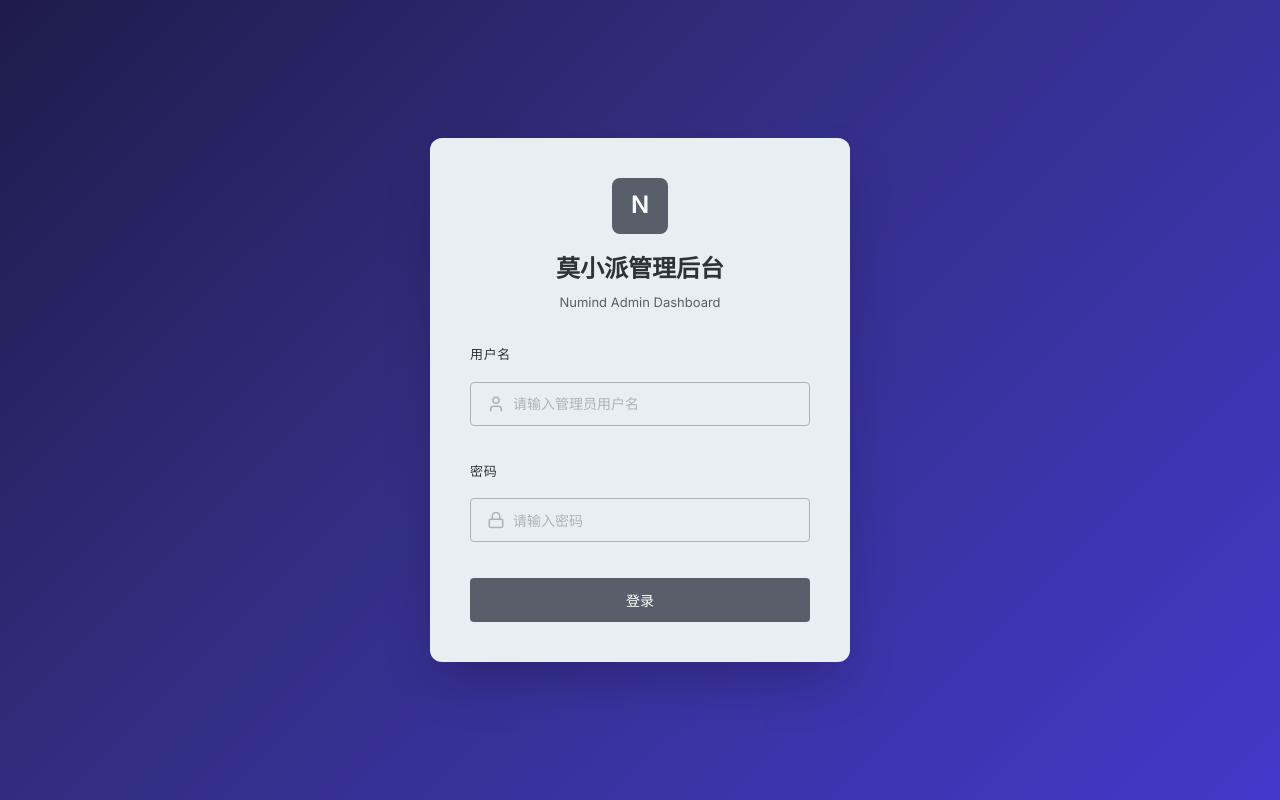
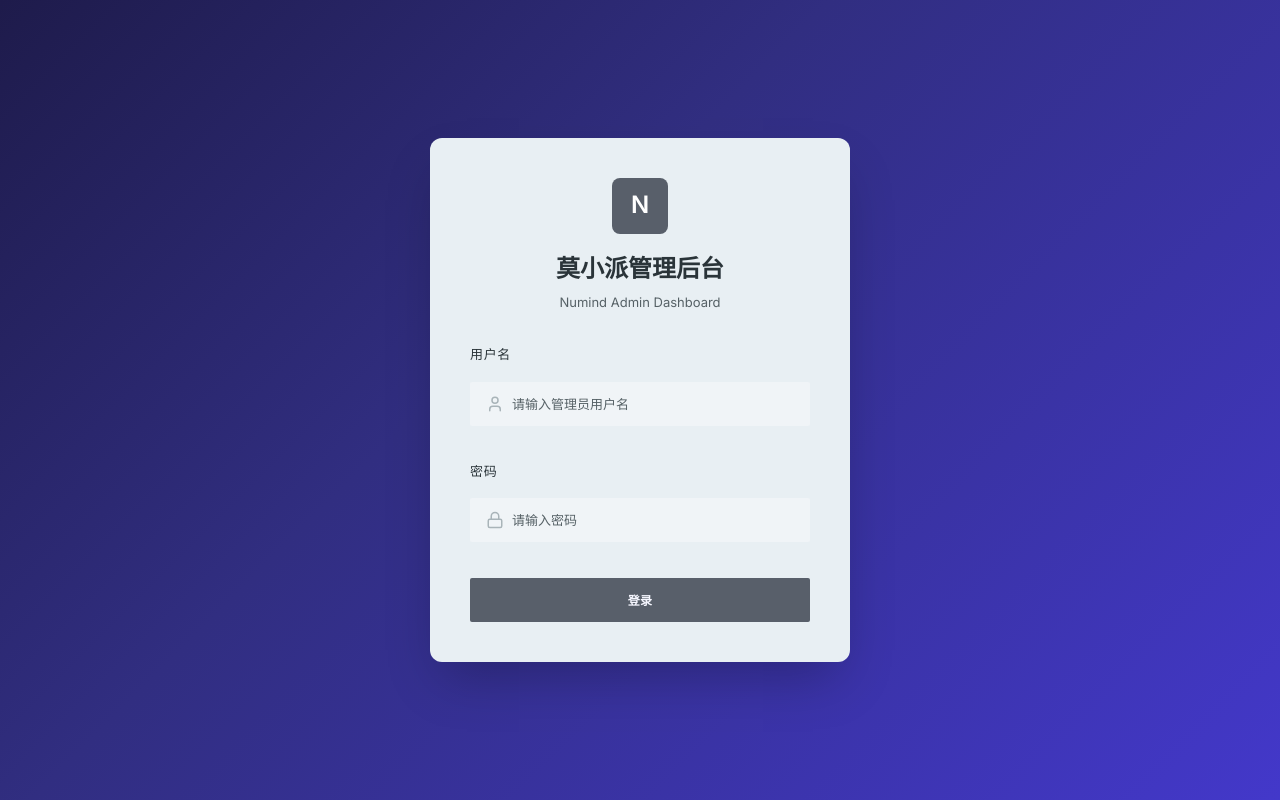
Before and after one commit to Into-the-Numind/numind-admin-web, a Vue app: page /login in a window 1280 px wide. Built offline with nearby package versions, Linux system fonts and the light colour scheme.

Commit message:
feat(style): update AdminLayout + form components to new design
- AppButton: uppercase labels, radius-sm, new variant colors
- AppInput: borderless surface-low bg, focus ring
- AppSelect: match AppInput style
- AdminLayout: bg token update

```diff
--- a/src/components/common/AppButton.vue
+++ b/src/components/common/AppButton.vue
@@ -1,19 +1,19 @@
 <script setup lang="ts">
 interface Props {
-  variant?: 'primary' | 'secondary' | 'danger' | 'ghost'
-  size?: 'sm' | 'md' | 'lg'
-  loading?: boolean
-  disabled?: boolean
-  block?: boolean
+  variant?: "primary" | "secondary" | "danger" | "ghost";
+  size?: "sm" | "md" | "lg";
+  loading?: boolean;
+  disabled?: boolean;
+  block?: boolean;
 }
 
 withDefaults(defineProps<Props>(), {
-  variant: 'primary',
-  size: 'md',
+  variant: "primary",
+  size: "md",
   loading: false,
   disabled: false,
-  block: false
-})
+  block: false,
+});
 </script>
 
 <template>
@@ -22,7 +22,7 @@ withDefaults(defineProps<Props>(), {
     :class="[
       `app-btn--${variant}`,
       `app-btn--${size}`,
-      { 'app-btn--block': block, 'app-btn--loading': loading }
+      { 'app-btn--block': block, 'app-btn--loading': loading },
     ]"
     :disabled="disabled || loading"
   >
@@ -37,8 +37,12 @@ withDefaults(defineProps<Props>(), {
   align-items: center;
   justify-content: center;
   gap: var(--space-2);
-  font-weight: 500;
-  border-radius: var(--radius-md);
+  border-radius: var(--radius-sm);
+  font-family: var(--font-label);
+  font-size: 12px;
+  font-weight: 700;
+  text-transform: uppercase;
+  letter-spacing: 0.02em;
   transition: all var(--transition-fast);
   white-space: nowrap;
   cursor: pointer;
@@ -52,55 +56,51 @@ withDefaults(defineProps<Props>(), {
 
 .app-btn--sm {
   padding: var(--space-1) var(--space-3);
-  font-size: var(--text-xs);
   height: 32px;
 }
 
 .app-btn--md {
   padding: var(--space-2) var(--space-4);
-  font-size: var(--text-sm);
   height: 38px;
 }
 
 .app-btn--lg {
   padding: var(--space-3) var(--space-6);
-  font-size: var(--text-base);
   height: 44px;
 }
 
 .app-btn--primary {
   background: var(--primary);
-  color: #fff;
+  color: var(--on-primary);
 }
 .app-btn--primary:hover:not(:disabled) {
   background: var(--primary-hover);
 }
 
 .app-btn--secondary {
-  background: var(--surface);
-  color: var(--text);
-  border-color: var(--border);
+  background: var(--surface-high);
+  color: var(--on-surface);
+  border: 1px solid rgba(169, 180, 185, 0.2);
 }
 .app-btn--secondary:hover:not(:disabled) {
-  background: var(--gray-50);
-  border-color: var(--gray-300);
+  background: var(--surface-highest);
 }
 
 .app-btn--danger {
   background: var(--danger);
-  color: #fff;
+  color: white;
 }
 .app-btn--danger:hover:not(:disabled) {
-  background: #DC2626;
+  background: var(--danger);
+  filter: brightness(0.9);
 }
 
 .app-btn--ghost {
   background: transparent;
-  color: var(--text-secondary);
+  color: var(--on-surface-variant);
 }
 .app-btn--ghost:hover:not(:disabled) {
-  background: var(--gray-100);
-  color: var(--text);
+  background: var(--surface-low);
 }
 
 .app-btn--block {
@@ -116,18 +116,29 @@ withDefaults(defineProps<Props>(), {
   width: 16px;
   height: 16px;
   border: 2px solid rgba(255, 255, 255, 0.3);
-  border-top-color: #fff;
+  border-top-color: var(--on-primary);
   border-radius: 50%;
   animation: spin 0.6s linear infinite;
 }
 
-.app-btn--secondary .spinner,
+.app-btn--secondary .spinner {
+  border-color: rgba(169, 180, 185, 0.3);
+  border-top-color: var(--tertiary);
+}
+
+.app-btn--danger .spinner {
+  border-color: rgba(255, 255, 255, 0.3);
+  border-top-color: white;
+}
+
 .app-btn--ghost .spinner {
-  border-color: var(--gray-300);
-  border-top-color: var(--primary);
+  border-color: rgba(169, 180, 185, 0.3);
+  border-top-color: var(--tertiary);
 }
 
 @keyframes spin {
-  to { transform: rotate(360deg); }
+  to {
+    transform: rotate(360deg);
+  }
 }
 </style>
--- a/src/components/common/AppInput.vue
+++ b/src/components/common/AppInput.vue
@@ -1,32 +1,35 @@
 <script setup lang="ts">
 interface Props {
-  modelValue: string
-  placeholder?: string
-  type?: 'text' | 'password' | 'email' | 'number' | 'tel' | 'url'
-  disabled?: boolean
-  size?: 'sm' | 'md' | 'lg'
-  label?: string
-  error?: string
+  modelValue: string;
+  placeholder?: string;
+  type?: "text" | "password" | "email" | "number" | "tel" | "url";
+  disabled?: boolean;
+  size?: "sm" | "md" | "lg";
+  label?: string;
+  error?: string;
 }
 
 withDefaults(defineProps<Props>(), {
-  placeholder: '',
-  type: 'text',
+  placeholder: "",
+  type: "text",
   disabled: false,
-  size: 'md',
+  size: "md",
   label: undefined,
-  error: undefined
-})
+  error: undefined,
+});
 
 defineEmits<{
-  'update:modelValue': [value: string]
-}>()
+  "update:modelValue": [value: string];
+}>();
 </script>
 
 <template>
   <div class="app-input-field">
     <label v-if="label" class="app-input-label">{{ label }}</label>
-    <div class="app-input-wrapper" :class="[`app-input--${size}`, { 'app-input-wrapper--error': !!error }]">
+    <div
+      class="app-input-wrapper"
+      :class="[`app-input--${size}`, { 'app-input-wrapper--error': !!error }]"
+    >
       <slot name="prefix" />
       <input
         class="app-input"
@@ -34,8 +37,10 @@ defineEmits<{
         :value="modelValue"
         :placeholder="placeholder"
         :disabled="disabled"
-        @input="$emit('update:modelValue', ($event.target as HTMLInputElement).value)"
-      >
+        @input="
+          $emit('update:modelValue', ($event.target as HTMLInputElement).value)
+        "
+      />
       <slot name="suffix" />
     </div>
     <p v-if="error" class="app-input-error">{{ error }}</p>
@@ -47,16 +52,16 @@ defineEmits<{
   display: flex;
   align-items: center;
   gap: var(--space-2);
-  background: var(--surface);
-  border: 1px solid var(--border);
-  border-radius: var(--radius-md);
-  transition: border-color var(--transition-fast), box-shadow var(--transition-fast);
+  background: var(--surface-low);
+  border: none;
+  border-radius: var(--radius-sm);
+  transition: box-shadow var(--transition-fast);
   overflow: hidden;
 }
 
 .app-input-wrapper:focus-within {
-  border-color: var(--primary);
-  box-shadow: 0 0 0 3px var(--primary-light);
+  outline: none;
+  box-shadow: 0 0 0 1px var(--tertiary);
 }
 
 .app-input {
@@ -64,17 +69,18 @@ defineEmits<{
   border: none;
   outline: none;
   background: transparent;
-  color: var(--text);
+  font-family: var(--font-body);
+  font-size: var(--text-sm);
+  color: var(--on-surface);
   width: 100%;
 }
 
 .app-input::placeholder {
-  color: var(--gray-400);
+  color: var(--on-surface-variant);
 }
 
 .app-input:disabled {
-  background: var(--gray-50);
-  color: var(--gray-400);
+  opacity: 0.5;
   cursor: not-allowed;
 }
 
@@ -104,18 +110,20 @@ defineEmits<{
 
 .app-input-label {
   display: block;
-  font-size: var(--text-sm);
-  font-weight: 500;
-  color: var(--text);
+  font-family: var(--font-label);
+  font-size: var(--text-xs);
+  font-weight: 700;
+  color: var(--on-surface-variant);
+  text-transform: uppercase;
+  letter-spacing: 0.05em;
 }
 
 .app-input-wrapper--error {
-  border-color: var(--danger);
+  box-shadow: 0 0 0 1px var(--danger);
 }
 
 .app-input-wrapper--error:focus-within {
-  box-shadow: 0 0 0 3px var(--danger-light);
-  border-color: var(--danger);
+  box-shadow: 0 0 0 1px var(--danger);
 }
 
 .app-input-error {
```
Also changed, not shown: src/components/common/AppSelect.vue (+26 -25 lines).
